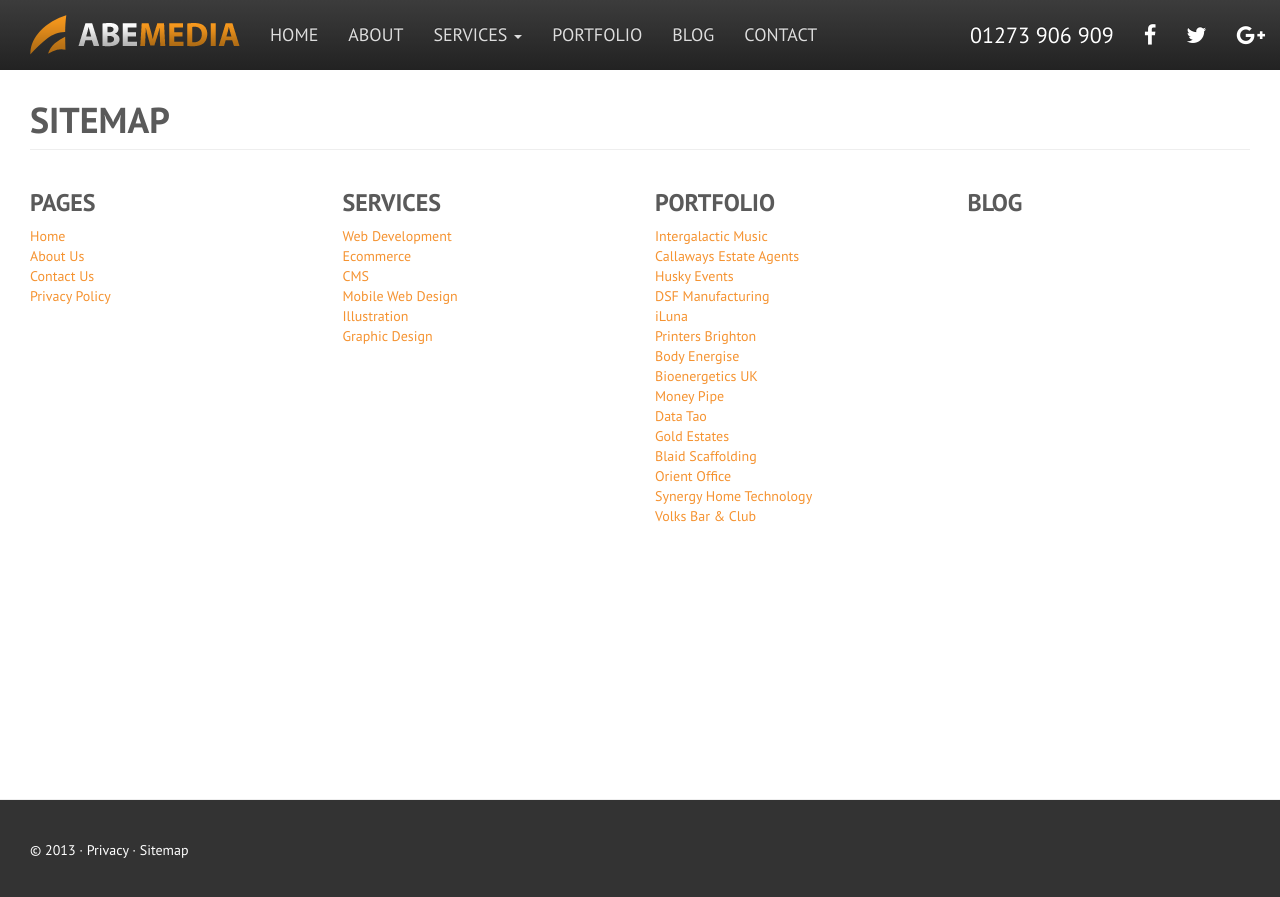
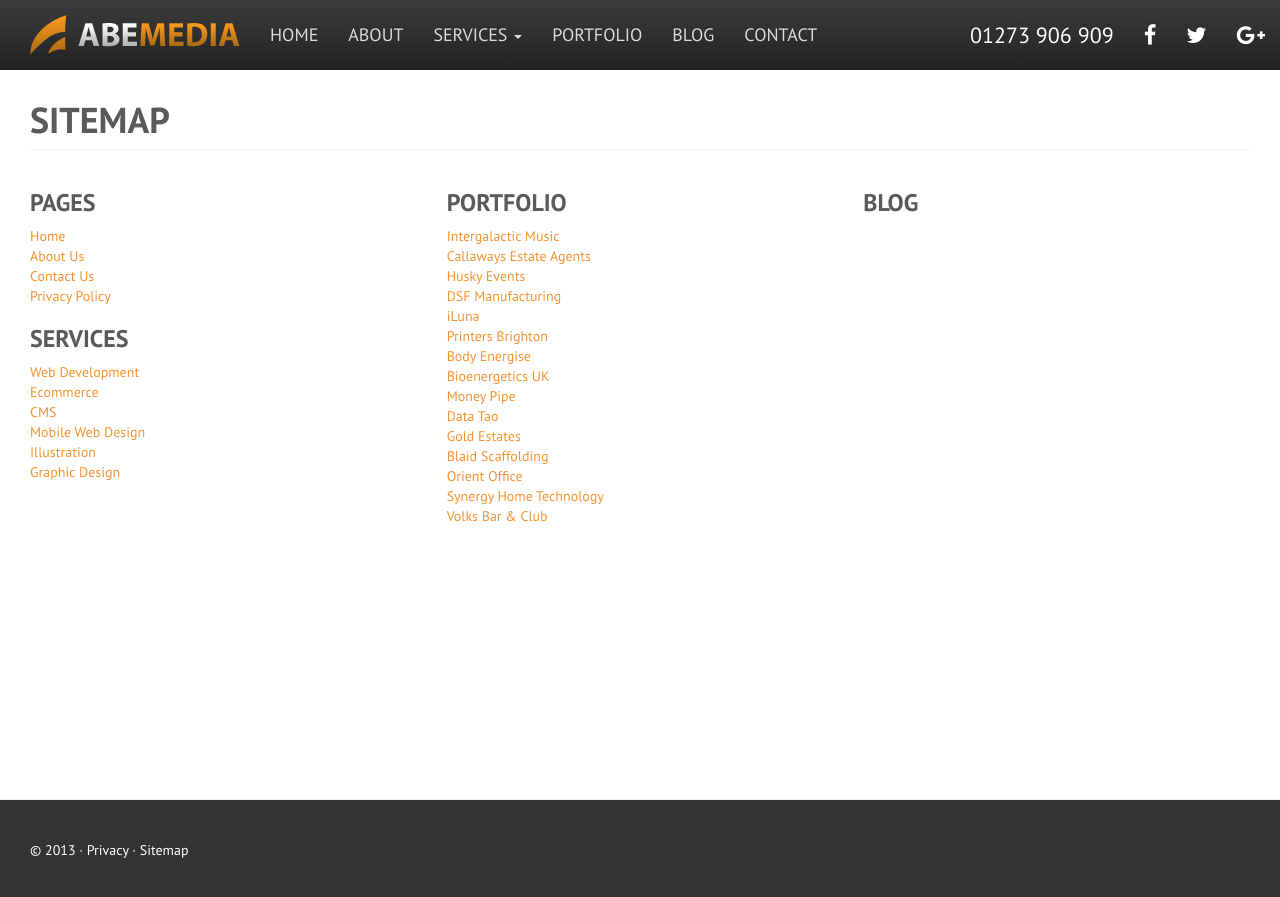
Before and after one commit to abemedia/abemedia.github.io, a Jekyll site: the page built from sitemap.html, in a window 1280 px wide. Shown: the top 897 px of the page. Built offline with Jekyll 4.4.1, drawn with Linux system fonts in a browser that asks for light colours; nearby versions of some CDN libraries.

Commit message:
Update sitemap.html

```diff
--- a/sitemap.html
+++ b/sitemap.html
@@ -4,7 +4,7 @@
 ---
 <h1 class="page-header">Sitemap</h1>
 <div class="row">
-  <div class="col-md-3">
+  <div class="col-md-4">
     <h3>Pages</h3>
     <ul class="list-unstyled">
       <li><a href="{{ site.baseurl }}">Home</a></li>
@@ -12,8 +12,6 @@
       <li><a href="/contact">Contact Us</a></li>
       <li><a href="/privacy">Privacy Policy</a></li>
     </ul>
-  </div>
-  <div class="col-md-3">
     <h3>Services</h3>
     <ul class="list-unstyled">
       {% for post in site.data.services %}
@@ -21,7 +19,7 @@
       {% endfor %}
     </ul>
   </div>
-  <div class="col-md-3">
+  <div class="col-md-4">
     <h3>Portfolio</h3>
     <ul class="list-unstyled">
       {% for post in site.categories.portfolio %}
@@ -29,7 +27,7 @@
       {% endfor %}
     </ul>
   </div>
-  <div class="col-md-3">
+  <div class="col-md-4">
     <h3>Blog</h3>
     <ul class="list-unstyled">
       {% for post in site.categories.blog %}
```
